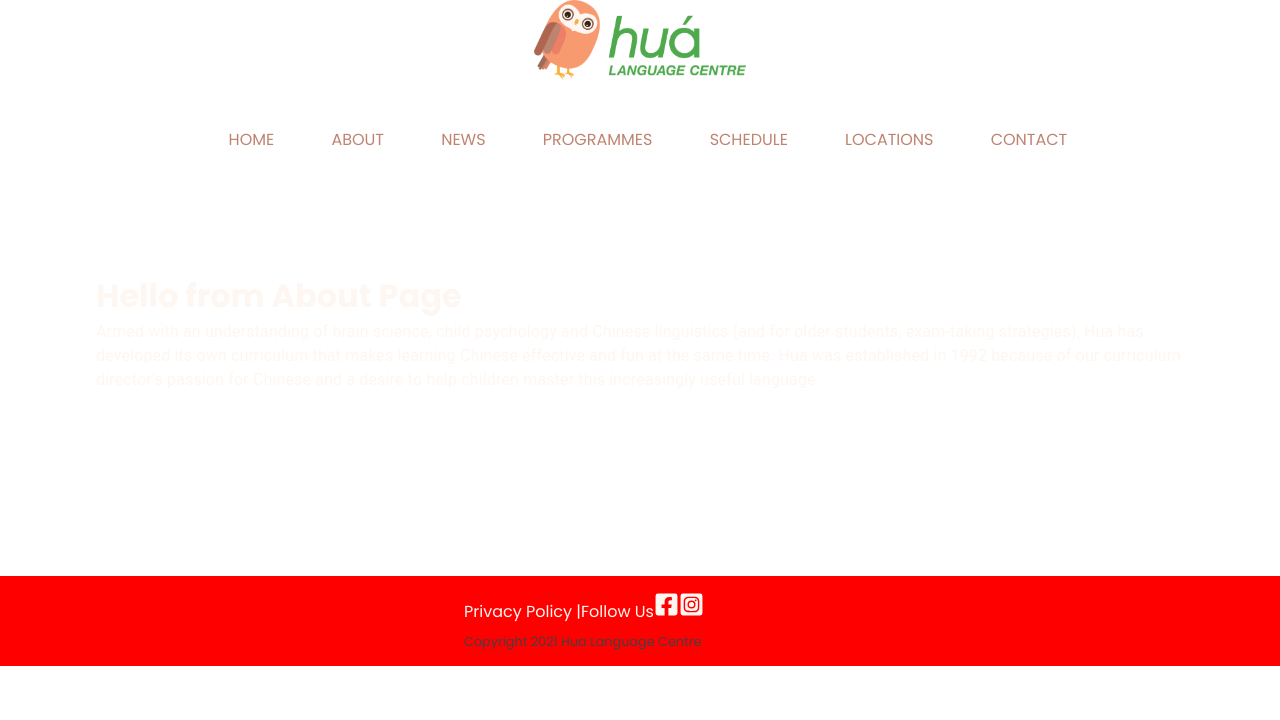
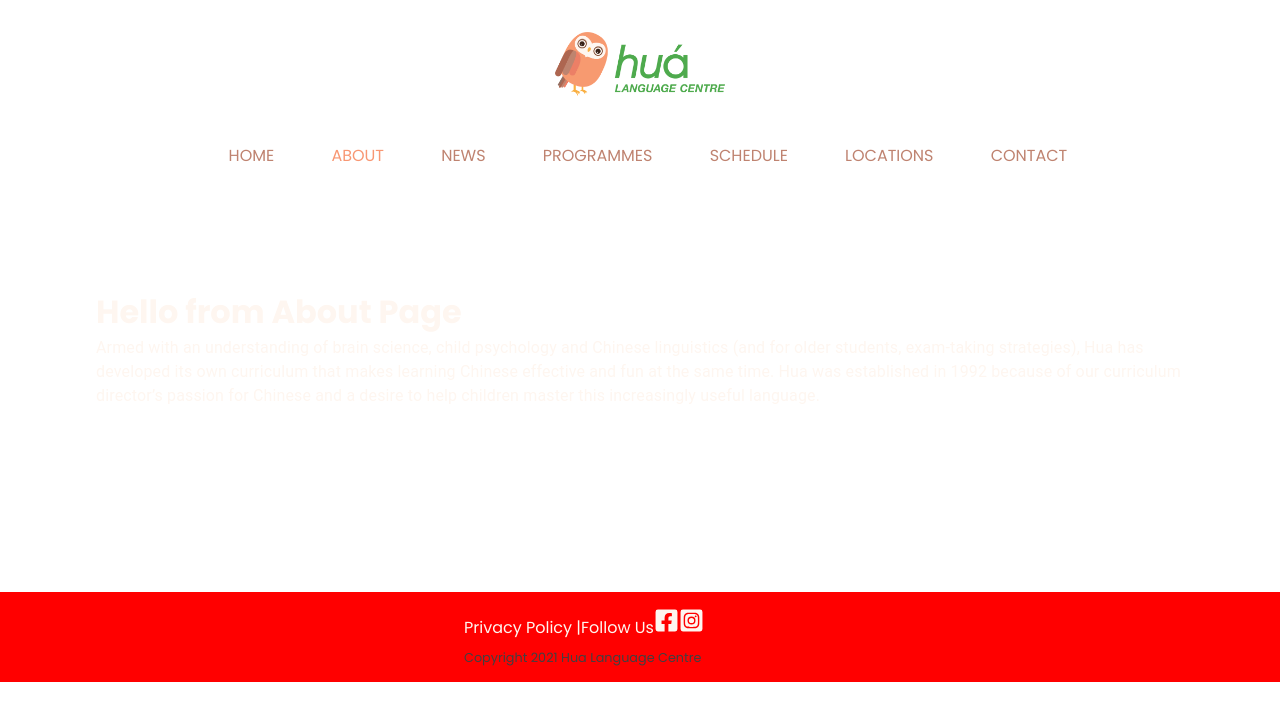
Before and after one commit to daveliew/gatsby-hua-language-centre, a Gatsby site: page /about in a window 1280 px wide. Shown: the top 720 px of the page. Built offline with nearby package versions, Linux system fonts and the light colour scheme; Gatsby itself is replaced by a stand-in of ours.

Commit message:
changed navbar anchor styling

```diff
--- a/src/components/NavBar.js
+++ b/src/components/NavBar.js
@@ -6,6 +6,7 @@ import Logo from "../images/logo.png";
 const sectionStyle = {
     display: "flex",
     position: "sticky",
+
     top: 0,
     width: "100vw",
     padding: "0.5rem",
@@ -28,10 +29,16 @@ const linkStyle = {
     display: "flex",
     marginTop: "1rem",
     marginBottom: "1rem",
+    // fontSize: "0.8rem",
 };
 
 const logoStyles = {
-    height: "10vh",
+    height: "8vh",
+    marginTop: "2rem",
+};
+
+const activeStyles = {
+    color: "#f89773",
 };
 
 // data
@@ -85,7 +92,12 @@ const NavBar = () => {
                 <div style={linkContainerStyle}>
                     {links.map((link) => (
                         <span>
-                            <Link style={linkStyle} to={`${link.url}`}>
+                            <Link
+                                style={linkStyle}
+                                activeStyle={activeStyles}
+                                to={`${link.url}`}
+                                hover
+                            >
                                 {link.text}
                             </Link>
                         </span>
```
